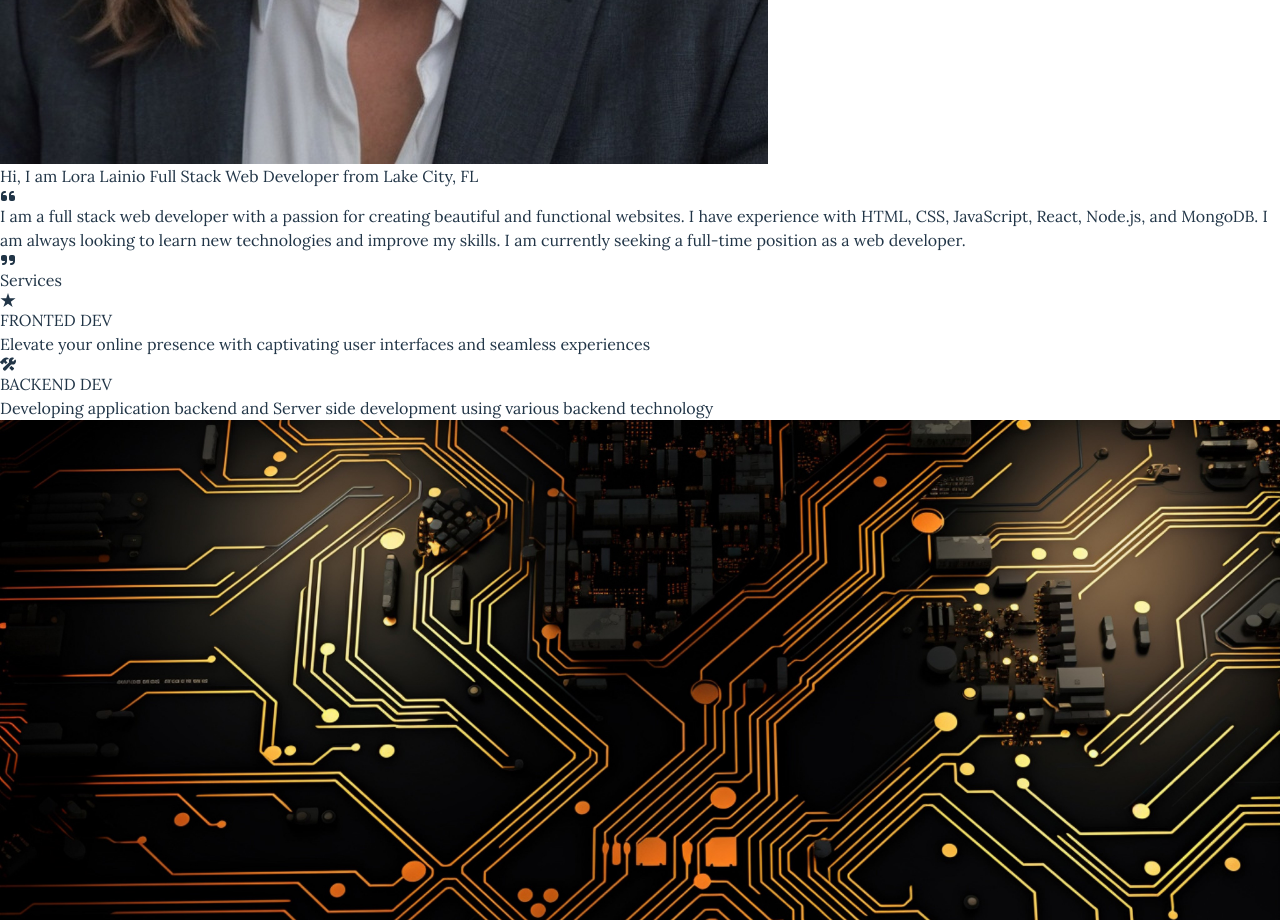
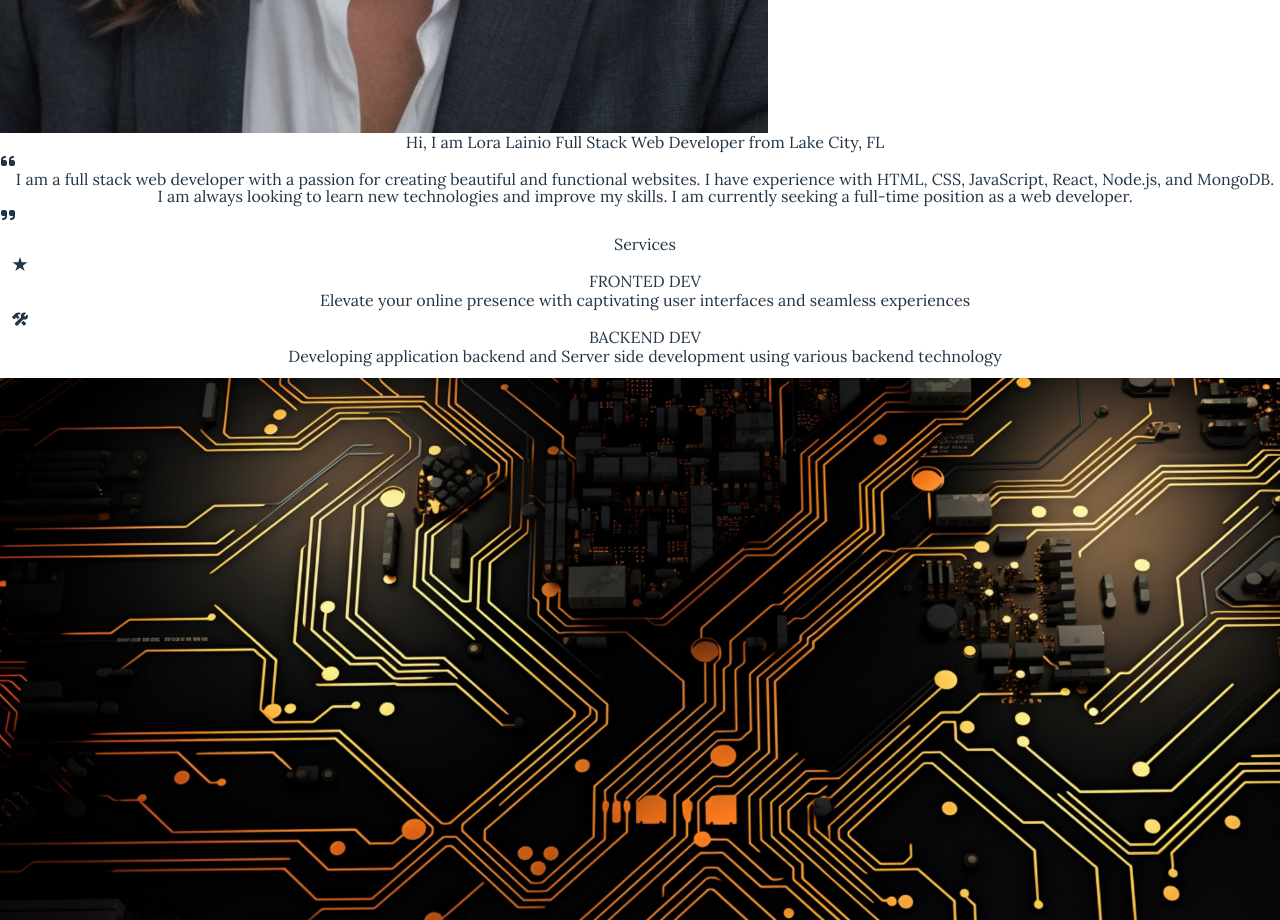
Before and after one commit to L-Lainio/Hello-LLainio-06-22-2024, a React (Vite) app: page / in a window 1280 px wide. Shown: the part 1140-2060 px from the top of the page. Built offline with nearby package versions, Linux system fonts and the light colour scheme.

Commit message:
updating err

```diff
--- a/src/Components/About.jsx
+++ b/src/Components/About.jsx
@@ -3,8 +3,8 @@ import { FaQuoteLeft, FaQuoteRight } from "react-icons/fa6";
 
 function About() {
     return (
-        <div className='mt-12 px-44 text-center flex flex-col items-center'>
-            <h2 className='text-[40px] font-bold'>{Strings.ABOUT_HEADING}</h2>
+        <div className='mt-9 px-25 text-center flex flex-col items-center'>
+            <h2 className='text-[3rem] font-bold'>{Strings.ABOUT_HEADING}</h2>
             <FaQuoteLeft className='bg-purple-500 p-3 text-[44px] rounded-full mt-6 text-white'/>
             <h2 className='my-5 text-gray-400 text-[14px]'>{Strings.ABOUT_DESC}</h2>
             <FaQuoteRight className='bg-purple-500 p-3 text-[44px] rounded-full mt-6 text-white'/>
--- a/src/Components/Services.jsx
+++ b/src/Components/Services.jsx
@@ -23,7 +23,12 @@ function Services() {
     ];
 
     return (
-        <div className='px-12 mt-12'>
+        <div className='px-12 mt-12 bg-image'
+        style={{
+            padding: '10px',
+            margin: '1.5px'
+        }}
+        >
             <div className='flex items-center'>
                 <div className="w-[20px] h-[7px] bg-red-600 rounded-full"></div>
                 <div className='w-full border-[1px] mx-4 mt-[-2px]'></div>
@@ -33,12 +38,12 @@ function Services() {
             </div>
             <div className='flex justify-around mt-16'>
                 {servicesList.map((service) => (
-                    <div key={service.id} className='bg-lavender round w-[] h[]'>
-                        <div className='bg-lavender rounded-full w-[80px] h-[80px] flex items-center justify-center'>
+                    <div key={service.id} className='bg-lavender round w-[] h[] flex flex-col items-center'>
+                        <div className='bg-lavender rounded-full w-[60px] h-[100px] flex items-center justify-center'>
                             {service.logo}
                         </div>
-                        <h2 className='mt-5 font-bold'>{service.title}</h2>
-                        <h2 className='text-gray-400'>{service.desc}</h2>
+                        <h2 className='mt-5 font-bold text-center'>{service.title}</h2>
+                        <h2 className='text-gray-400 text-center'>{service.desc}</h2>
                     </div>
                 ))}
             </div>
--- a/src/index.css
+++ b/src/index.css
@@ -26,17 +26,25 @@ a:hover {
 body {
   margin: 0;
   padding: 0;
+
   background-image: './assets/circuitboard-background.jpg';
-  background-size: cover;
+  background-size: opacity 0.5;
   background-position: center;
   height: 100vh;
 }
-h1 {
-  font-size: 3.2em;
+h2 {
+  font-size: 1em;
+  text-align: center;
   line-height: 1.1;
+  padding-inline-start: 10px;
+  margin: 1.5px;
 }
 
-button {
+
+
+
+
+/* button {
   border-radius: 8px;
   border: 1px solid transparent;
   padding: 0.6em 1.2em;
@@ -53,7 +61,8 @@ button:hover {
 button:focus,
 button:focus-visible {
   outline: 4px auto -webkit-focus-ring-color;
-}
+} */
+
 
 @media (prefers-color-scheme: light) {
   :root {
```
